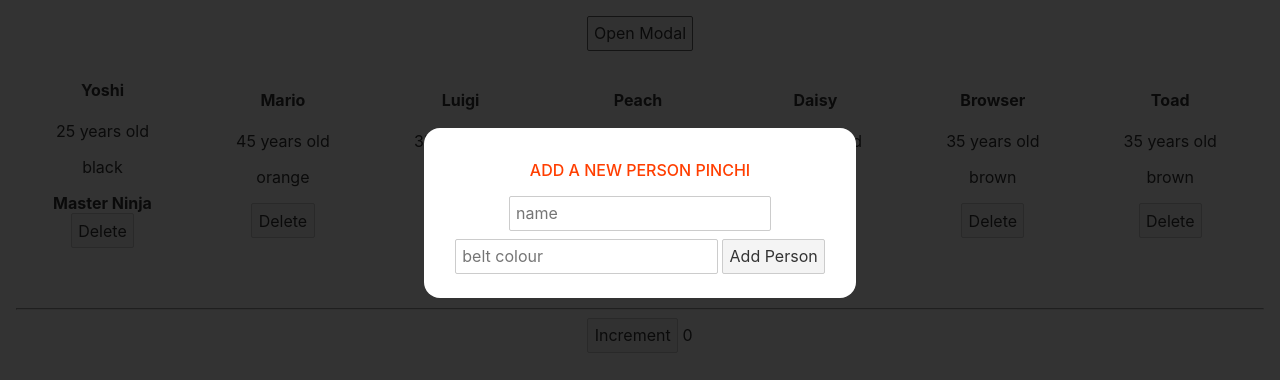
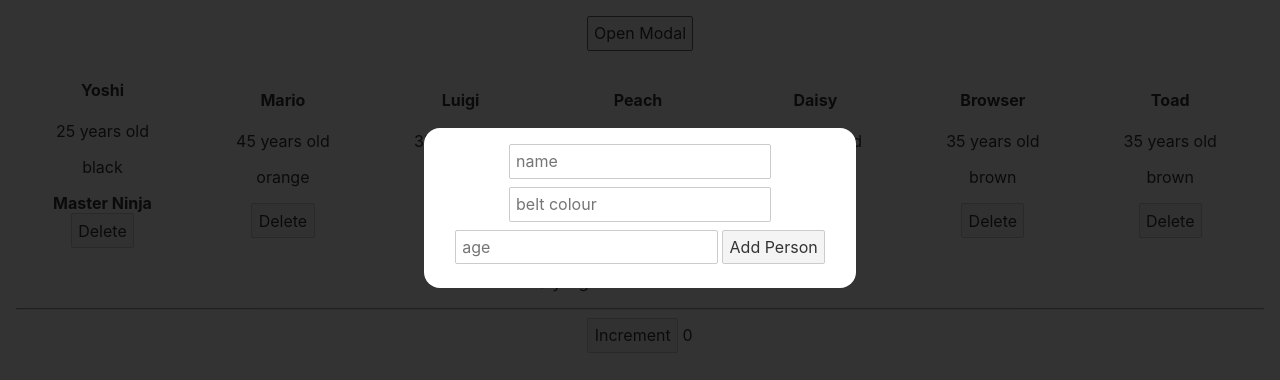
Before and after one commit to GillyRabutTsurwa/svelte-with-netninja, a Svelte app: page / in a window 1280 px wide. Both pictures are taken after a click on the button "Open Modal". Shown: the top 380 px of the page. Built offline with nearby package versions, Linux system fonts and the light colour scheme.

Commit message:
part 11 - forms (part1) + added new component

```diff
--- /dev/null
+++ b/src/AddPersonForm.svelte
@@ -0,0 +1,20 @@
+<script>
+  let name;
+  let beltColour;
+  let age;
+  const handleSubmit = () => {
+    console.log(name, beltColour, age);
+  };
+</script>
+
+<style>
+
+</style>
+
+<!-- NOTE: on:submit|preventDefault is just like e.preventDefault in vanilla -->
+<form on:submit|preventDefault={handleSubmit}>
+  <input type="text" placeholder="name" bind:value={name} />
+  <input type="text" placeholder="belt colour" bind:value={beltColour} />
+  <input type="number" placeholder="age" bind:value={age} />
+  <button>Add Person</button>
+</form>
--- a/src/App.svelte
+++ b/src/App.svelte
@@ -1,5 +1,6 @@
 <script>
   import Modal from "./Modal.svelte";
+  import AddPersonForm from "./AddPersonForm.svelte";
   let showModal = false;
 
   let people = [
@@ -83,13 +84,7 @@
 
 <!-- NOTE: the click listener in the modal component is the event emitted up from the child component (same way an event is emitted up to the parent in vue). Here where the child component is defined, we simply initiate a click listener. Easy. -->
 <Modal showModalProp={showModal} on:click={toggleModal}>
-  <h3 slot="title">Add a New Person Pinchi</h3>
-  <form>
-    <input type="text" placeholder="name" />
-    <input type="text" placeholder="belt colour" />
-    <button>Add Person</button>
-  </form>
-
+  <AddPersonForm />
 </Modal>
 <main>
   <button on:click={toggleModal}>Open Modal</button>
```
